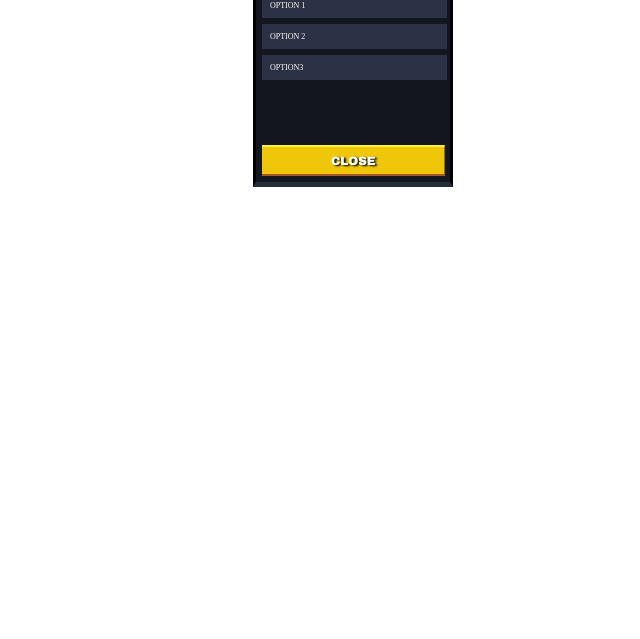
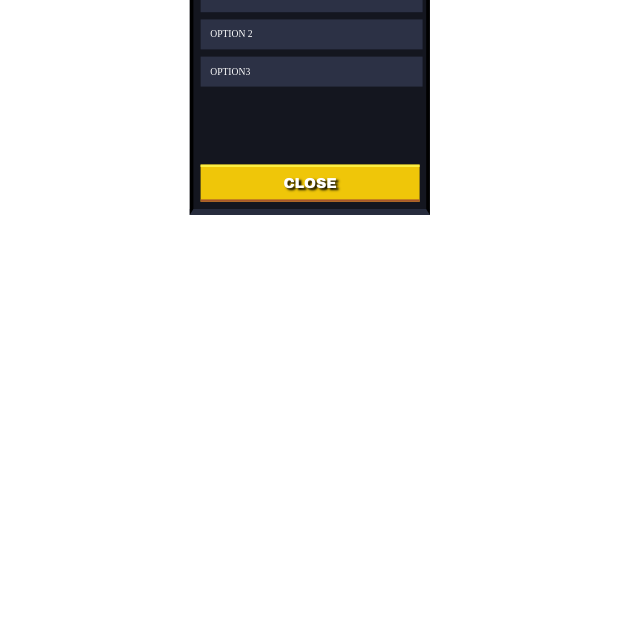
Before and after one commit to publicresources/asdasd, a plain HTML site: page menuabc.html in a window 1280 px wide. Shown: the part 161-800 px from the top of the page, without its empty margins (71-711 px from the left). Drawn offline with Linux system fonts and the light colour scheme.

Commit message:
Update menuabc.html

```diff
--- a/menuabc.html
+++ b/menuabc.html
@@ -78,7 +78,7 @@
     .div-outside {
         height: 400px;
         max-height: 90vh;
-        scale: 0.5;
+        scale: 0.6;
 
     }
 
```
